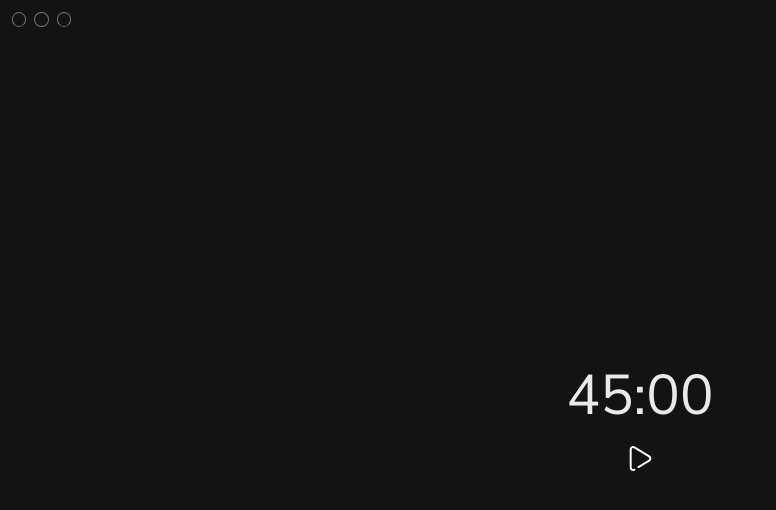
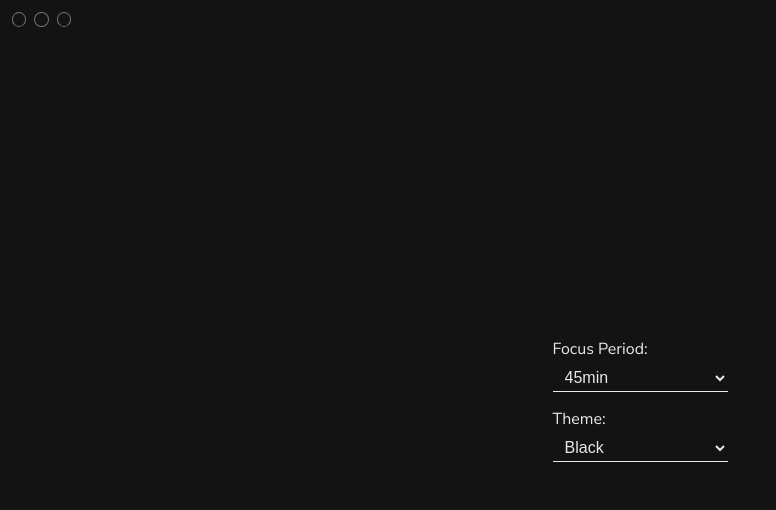
Before and after one commit to lnardon/TimeTracker, a React (Create React App) app: page / in a window 1280 px wide. Both pictures are taken after a click on the element 63 px from the left and 19 px from the top of the page. Shown: the top 510 px of the page, without its empty margins (0-776 px from the left). Built offline with nearby package versions, Linux system fonts and the light colour scheme.

Commit message:
🐛 Fixed minor bug with menu

```diff
--- a/src/components/Menu/index.jsx
+++ b/src/components/Menu/index.jsx
@@ -45,7 +45,12 @@ function Menu({ setTime }) {
         <select
           name="time"
           id="theme"
-          onChange={(e) => setTime(e.target.value)}
+          onChange={(e) => {
+            setTime(e.target.value);
+            document.getElementsByClassName(
+              "time"
+            )[0].innerText = `${e.target.value}:00`;
+          }}
           defaultValue={45}
         >
           <option value={10}>10min</option>
--- a/src/components/SystemBar/index.jsx
+++ b/src/components/SystemBar/index.jsx
@@ -1,6 +1,8 @@
 import React from "react";
 
 function SystemBar() {
+  const [isMenu, setIsMenu] = React.useState(false);
+
   const closeApp = () => {
     window.ipc.send("closeApp");
   };
@@ -8,15 +10,14 @@ function SystemBar() {
     window.ipc.send("hideApp");
   };
   const toggleMenu = () => {
-    if (
-      document.getElementsByClassName("central")[0].style.display === "flex"
-    ) {
+    if (!isMenu) {
       document.getElementsByClassName("menu")[0].style.display = "flex";
       document.getElementsByClassName("central")[0].style.display = "none";
     } else {
       document.getElementsByClassName("menu")[0].style.display = "none";
       document.getElementsByClassName("central")[0].style.display = "flex";
     }
+    setIsMenu(!isMenu);
   };
   const setBtnLabel = (name) => {
     document.getElementsByClassName("systemBtnLabel")[0].innerText = name;
```
